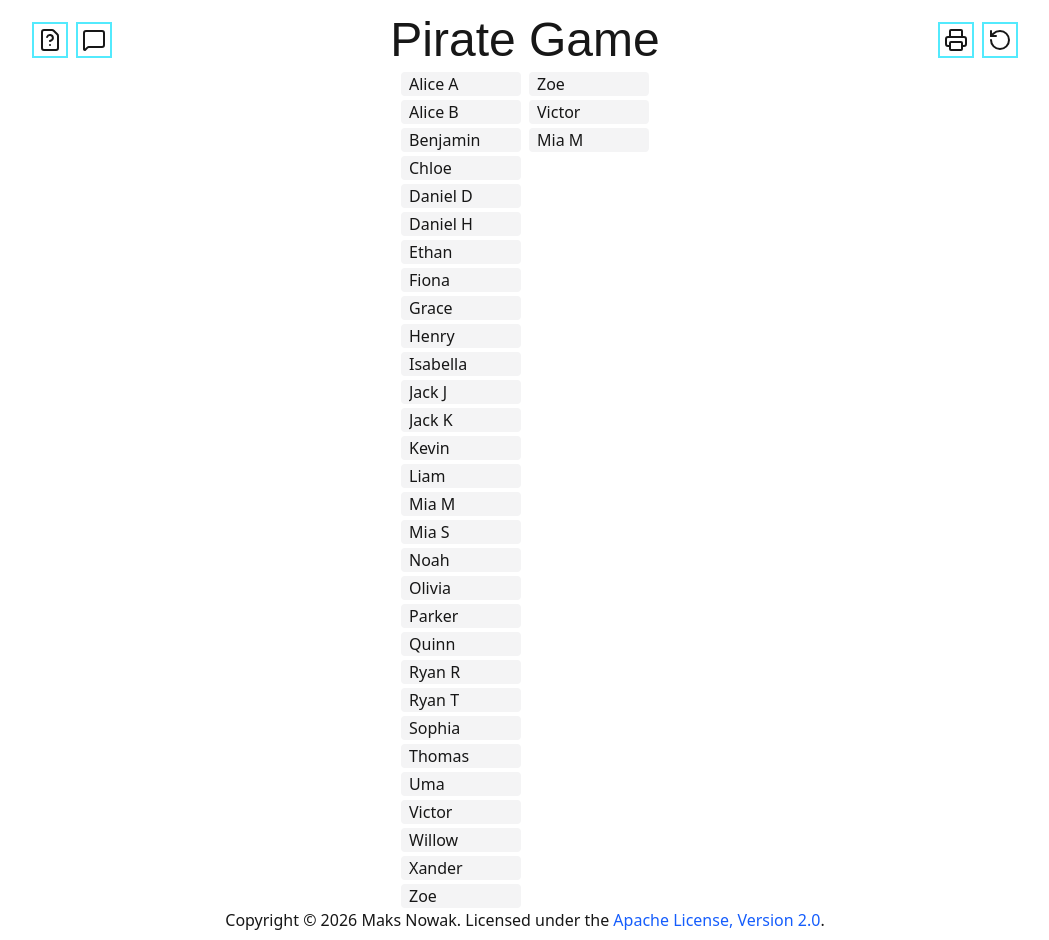
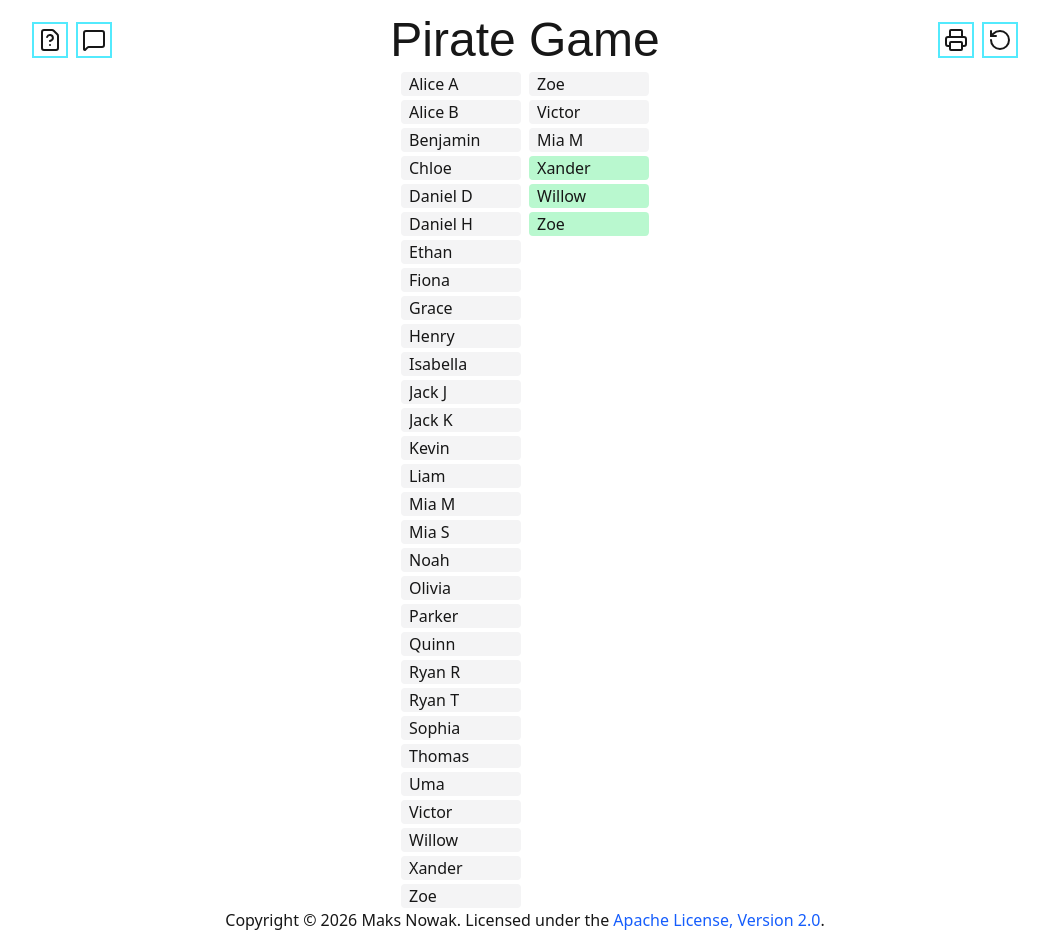
Before and after one commit to f2reninj5/Pirate-Game, a Next.js app: page /choose-queue in a window 1280 px wide. Shown: the whole page, without its empty margins (115-1164 px from the left). Built offline with nearby package versions, Linux system fonts and the light colour scheme; a web font is replaced by a local one.

Commit message:
Display choose queue stage

```diff
--- a/src/app/choose-queue/page.tsx
+++ b/src/app/choose-queue/page.tsx
@@ -26,7 +26,15 @@ function ActivePlayerItem() {
   );
 }
 
-function PlayerItem({
+function StagePlayerItem({ player }: { player: string }) {
+  return (
+    <div className="flex flex-row gap-2 px-2 rounded-sm w-30 bg-green-200 hover:bg-green-300">
+      <span className="text-nowrap overflow-hidden select-none">{player}</span>
+    </div>
+  );
+}
+
+function DraggablePlayerItem({
   player,
   containerId,
 }: {
@@ -54,7 +62,11 @@ function PlayerList() {
       hoverOverlay={<HoverOverlay text="Remove from queue" />}
     >
       {playersState.players.map((player) => (
-        <PlayerItem player={player} containerId={"player-list"} key={player} />
+        <DraggablePlayerItem
+          player={player}
+          containerId={"player-list"}
+          key={player}
+        />
       ))}
     </Droppable>
   );
@@ -74,11 +86,14 @@ export default function ChooseQueue() {
         >
           <div className="flex flex-col gap-1">
             {chooseQueueState.queue.map((player) => (
-              <PlayerItem
+              <DraggablePlayerItem
                 player={player}
                 containerId="choose-queue"
                 key={player}
               />
+            ))}
+            {chooseQueueState.stage.map((player) => (
+              <StagePlayerItem player={player} key={player} />
             ))}
           </div>
         </Droppable>
```
